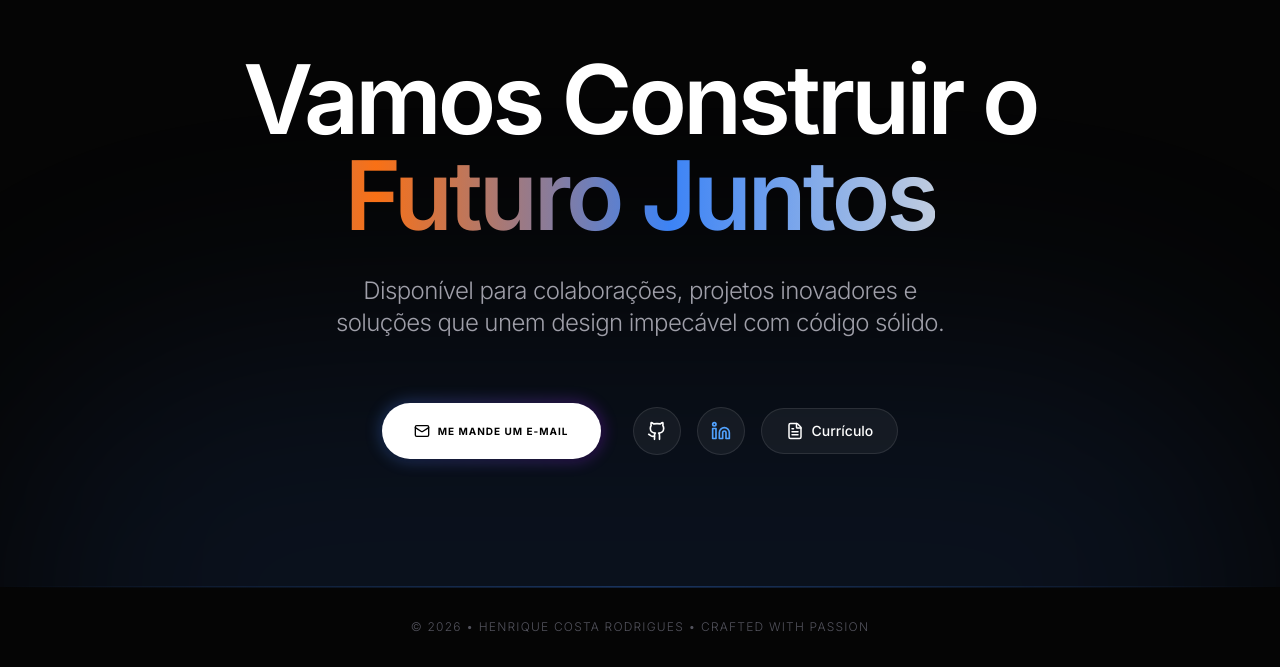
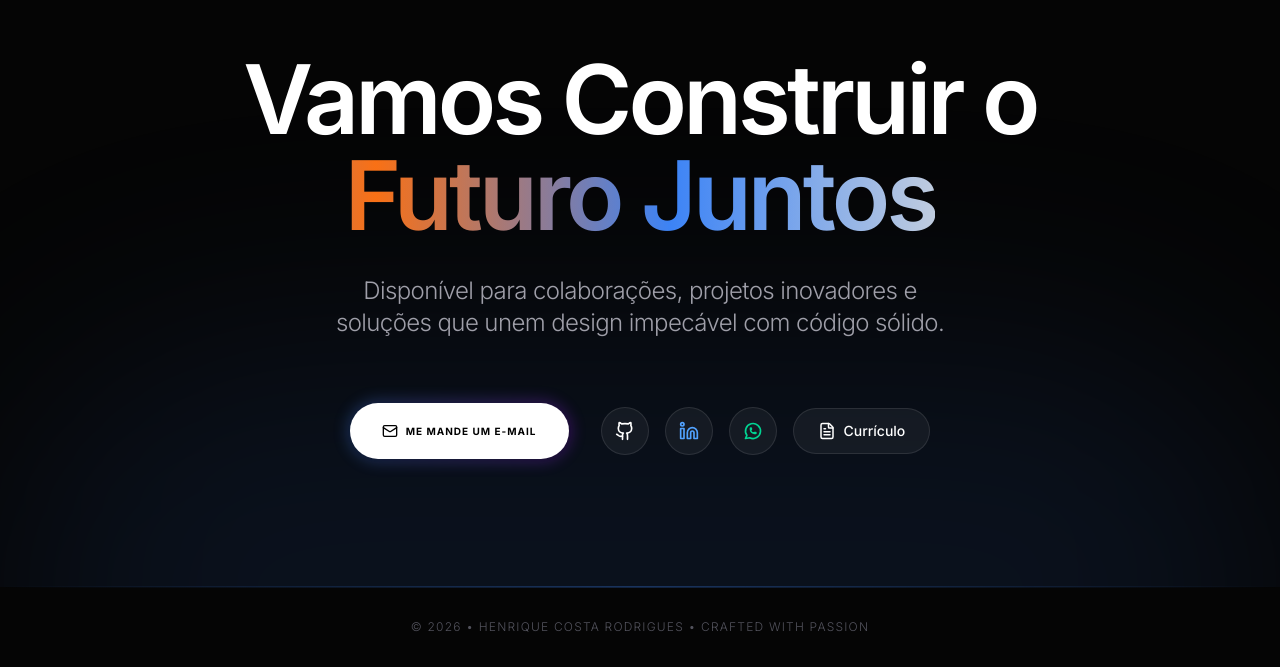
Before and after one commit to henriquerodrigues13/Projeto_portifolio, a React (Vite) app: page / in a window 1280 px wide. Shown: the part 3607-4274 px from the top of the page. Built offline with nearby package versions, Linux system fonts and the light colour scheme; the HTML template or start-up script is replaced by a standard one.

Commit message:
feat: buttons de github, email e whatsapp impletados

```diff
--- a/src/sections/Contato.jsx
+++ b/src/sections/Contato.jsx
@@ -45,7 +45,7 @@ export default function Contato() {
         <div className="mt-16 flex flex-col items-center gap-6 md:flex-row md:gap-8">
 
           {/* Email Button */}
-          <a href="mailto:seuemail@exemplo.com" className="group relative">
+          <a href="mailto:henrique.c.rodrigues1412@gmail.com" className="group relative">
             <div className="absolute -inset-0.5 rounded-full bg-gradient-to-r from-primary to-purple-600 opacity-30 blur transition duration-500 group-hover:opacity-100"></div>
             <Button size="lg" className="relative h-14 rounded-full bg-white px-8 text-black transition-transform duration-300 hover:scale-105 active:scale-95">
               <span className="flex items-center gap-2 font-bold uppercase tracking-widest text-[10px]">
@@ -58,7 +58,7 @@ export default function Contato() {
           {/* Social Links */}
           <div className="flex items-center gap-4">
             <a
-              href="https://github.com"
+              href="https://github.com/henriquerodrigues13"
               target="_blank"
               rel="noopener noreferrer"
               className="flex h-12 w-12 items-center justify-center rounded-full border border-white/10 bg-white/5 text-white transition-all duration-300 hover:scale-110 hover:bg-white/10 hover:border-white/20"
@@ -74,6 +74,19 @@ export default function Contato() {
               title="LinkedIn"
             >
               <svg xmlns="http://www.w3.org/2000/svg" width="20" height="20" viewBox="0 0 24 24" fill="none" stroke="currentColor" strokeWidth="2" strokeLinecap="round" strokeLinejoin="round" className="lucide lucide-linkedin"><path d="M16 8a6 6 0 0 1 6 6v7h-4v-7a2 2 0 0 0-2-2 2 2 0 0 0-2 2v7h-4v-7a6 6 0 0 1 6-6z"/><rect width="4" height="12" x="2" y="9"/><circle cx="4" cy="4" r="2"/></svg>
+            </a>
+            <a
+              href="https://wa.me/5591987444324"
+              target="_blank"
+              rel="noopener noreferrer"
+              className="flex h-12 w-12 items-center justify-center rounded-full border border-white/10 bg-white/5 text-emerald-400 transition-all duration-300 hover:scale-110 hover:bg-white/10 hover:border-white/20"
+              title="WhatsApp"
+            >
+              <svg xmlns="http://www.w3.org/2000/svg" width="20" height="20" viewBox="0 0 24 24" fill="none" stroke="currentColor" strokeWidth="2" strokeLinecap="round" strokeLinejoin="round" className="lucide lucide-whatsapp">
+                <path stroke="none" d="M0 0h24v24H0z" fill="none"/>
+                <path d="M3 21l1.65 -3.8a9 9 0 1 1 3.4 2.9l-5.05 .9" />
+                <path d="M9 10a.5 .5 0 0 0 1 0v-1a.5 .5 0 0 0 -1 0v1a5 5 0 0 0 5 5h1a.5 .5 0 0 0 0 -1h-1a.5 .5 0 0 0 0 1" />
+              </svg>
             </a>
 
             {/* Resume Button */}
```
